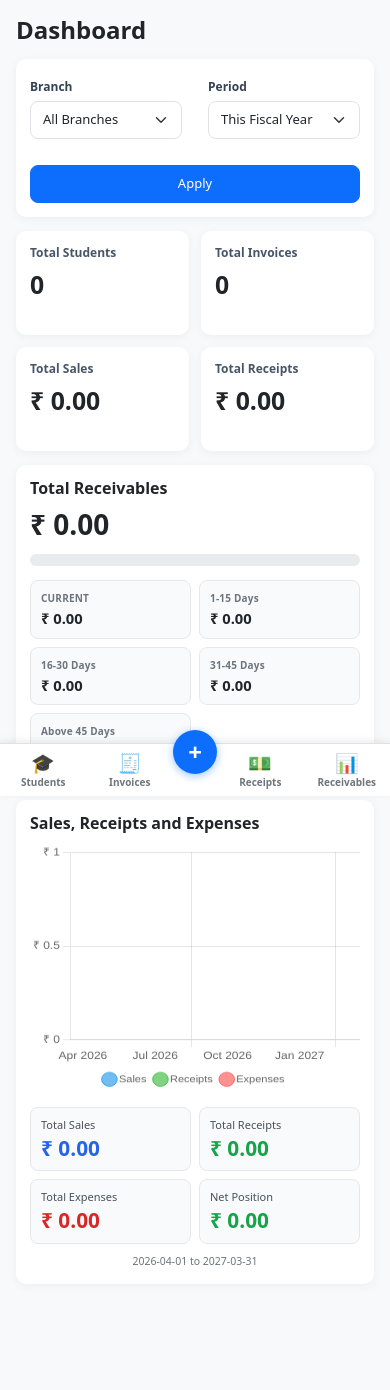
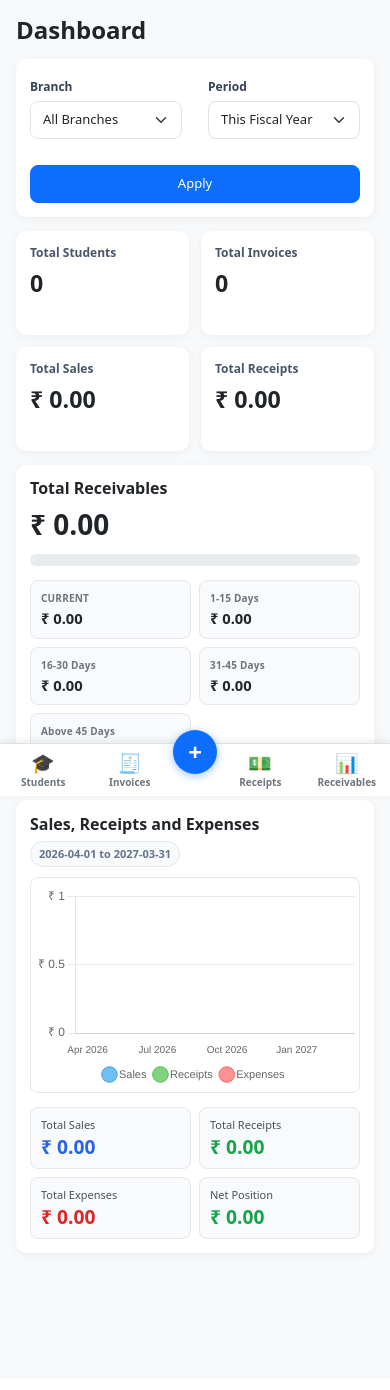
Before and after one commit to naveenlakshman/attnandbilling, a Flask app: page /billing/dashboard in a window 390 px wide. Shown: the part 48-1438 px from the top of the page. After the commit the page ends 1303 px from the top, so only its background shows below. Run offline with Flask 3, Linux system fonts and the light colour scheme; the visitor is signed in with stand-in values (Sample User, id 1); data comes from the database, SQL or seed files in the repository; data that the repository does not hold is empty; some libraries are stand-ins or nearby versions.

Commit message:
feat: Enhance dashboard chart layout with new header, improved styling, and responsive adjustments

```diff
--- a/templates/billing/dashboard.html
+++ b/templates/billing/dashboard.html
@@ -114,6 +114,34 @@
     align-items: start;
   }
 
+  .dashboard-chart-header {
+    display: flex;
+    justify-content: space-between;
+    align-items: flex-start;
+    gap: 12px;
+    margin-bottom: 12px;
+  }
+
+  .dashboard-chart-header h3 {
+    margin-bottom: 0;
+  }
+
+  .dashboard-chart-range-pill {
+    flex-shrink: 0;
+    border: 1px solid #e2e8f0;
+    border-radius: 999px;
+    padding: 5px 10px;
+    background: #f8fafc;
+    color: #64748b;
+    font-size: 12px;
+    font-weight: 600;
+    white-space: nowrap;
+  }
+
+  .dashboard-chart-canvas-wrap {
+    min-height: 380px;
+  }
+
   .dashboard-chart-left canvas {
     width: 100% !important;
     height: 380px !important;
@@ -221,8 +249,9 @@
     }
 
     .stat-card p {
-      font-size: clamp(1.15rem, 7vw, 1.55rem);
+      font-size: clamp(1rem, 6.2vw, 1.45rem);
       line-height: 1.15;
+      white-space: nowrap;
     }
 
     .receivable-card h3,
@@ -269,8 +298,36 @@
       gap: 14px;
     }
 
+    .dashboard-chart-header {
+      display: block;
+      margin-bottom: 10px;
+    }
+
+    .dashboard-chart-header h3 {
+      font-size: 1rem;
+      line-height: 1.25;
+      margin-bottom: 6px;
+    }
+
+    .dashboard-chart-range-pill {
+      display: inline-flex;
+      max-width: 100%;
+      white-space: normal;
+      font-size: 11px;
+      line-height: 1.25;
+      padding: 5px 8px;
+    }
+
+    .dashboard-chart-canvas-wrap {
+      min-height: 214px;
+      padding: 8px 4px 2px;
+      border: 1px solid #e5e7eb;
+      border-radius: 8px;
+      background: #ffffff;
+    }
+
     .dashboard-chart-left canvas {
-      height: 250px !important;
+      height: 204px !important;
     }
 
     #clickInfo {
@@ -298,8 +355,9 @@
     }
 
     .dashboard-total-value {
-      font-size: clamp(1rem, 5.5vw, 1.3rem);
+      font-size: clamp(.95rem, 5vw, 1.2rem);
       line-height: 1.15;
+      white-space: nowrap;
     }
 
     .dashboard-date-range {
@@ -444,8 +502,13 @@
 <div class="card dashboard-chart-card p-4">
   <div class="dashboard-chart-layout">
     <div class="dashboard-chart-left">
-      <h3>Sales, Receipts and Expenses</h3>
-      <canvas id="dashboardChart"></canvas>
+      <div class="dashboard-chart-header">
+        <h3>Sales, Receipts and Expenses</h3>
+        <div class="dashboard-chart-range-pill">{{ start_date }} to {{ end_date }}</div>
+      </div>
+      <div class="dashboard-chart-canvas-wrap">
+        <canvas id="dashboardChart"></canvas>
+      </div>
 
       <div id="clickInfo" class="mt-4 p-3 bg-light rounded" style="display: none;">
         <div class="small text-muted mb-3">
@@ -490,10 +553,6 @@
           ₹ {{ "%.2f"|format(net_position or 0) }}
         </p>
       </div>
-
-      <div class="dashboard-date-range">
-        <small>{{ start_date }} to {{ end_date }}</small>
-      </div>
     </div>
   </div>
 </div>
@@ -509,31 +568,59 @@ const receiptsData = {{ receipts_data|tojson }};
 const expensesData = {{ expenses_data|tojson }};
 const dashboardIsMobile = window.matchMedia('(max-width: 575.98px)').matches;
 
+const activeMonthIndexes = monthLabels
+    .map((label, index) => ({
+        label,
+        index,
+        hasValue: Number(salesData[index] || 0) !== 0 ||
+                  Number(receiptsData[index] || 0) !== 0 ||
+                  Number(expensesData[index] || 0) !== 0
+    }))
+    .filter(item => item.hasValue);
+
+const chartIndexes = (dashboardIsMobile && activeMonthIndexes.length > 0)
+    ? activeMonthIndexes.map(item => item.index)
+    : monthLabels.map((_, index) => index);
+
+const chartLabels = chartIndexes.map(index => monthLabels[index]);
+const chartSalesData = chartIndexes.map(index => salesData[index]);
+const chartReceiptsData = chartIndexes.map(index => receiptsData[index]);
+const chartExpensesData = chartIndexes.map(index => expensesData[index]);
+
 const chartInstance = new Chart(ctx, {
     type: 'bar',
     data: {
-        labels: monthLabels,
+        labels: chartLabels,
         datasets: [
             {
                 label: 'Sales',
-                data: salesData,
+                data: chartSalesData,
                 backgroundColor: 'rgba(54, 162, 235, 0.7)',
                 borderColor: 'rgba(54, 162, 235, 1)',
-                borderWidth: 1
+                borderWidth: 1,
+                borderRadius: dashboardIsMobile ? 4 : 0,
+                categoryPercentage: dashboardIsMobile ? 0.62 : 0.8,
+                barPercentage: dashboardIsMobile ? 0.72 : 0.9
             },
             {
                 label: 'Receipts',
-                data: receiptsData,
+                data: chartReceiptsData,
                 backgroundColor: 'rgba(75, 192, 75, 0.7)',
                 borderColor: 'rgba(75, 192, 75, 1)',
-                borderWidth: 1
+                borderWidth: 1,
+                borderRadius: dashboardIsMobile ? 4 : 0,
+                categoryPercentage: dashboardIsMobile ? 0.62 : 0.8,
+                barPercentage: dashboardIsMobile ? 0.72 : 0.9
             },
             {
                 label: 'Expenses',
-                data: expensesData,
+                data: chartExpensesData,
                 backgroundColor: 'rgba(255, 99, 99, 0.7)',
                 borderColor: 'rgba(255, 99, 99, 1)',
-                borderWidth: 1
+                borderWidth: 1,
+                borderRadius: dashboardIsMobile ? 4 : 0,
+                categoryPercentage: dashboardIsMobile ? 0.62 : 0.8,
+                barPercentage: dashboardIsMobile ? 0.72 : 0.9
             }
         ]
     },
@@ -559,6 +646,9 @@ const chartInstance = new Chart(ctx, {
         scales: {
             y: {
                 beginAtZero: true,
+                grid: {
+                    color: dashboardIsMobile ? 'rgba(148, 163, 184, 0.22)' : undefined
+                },
                 ticks: {
                     maxTicksLimit: dashboardIsMobile ? 4 : 8,
                     callback: function(value) {
@@ -567,11 +657,17 @@ const chartInstance = new Chart(ctx, {
                 }
             },
             x: {
+                grid: {
+                    display: !dashboardIsMobile
+                },
                 ticks: {
                     maxRotation: dashboardIsMobile ? 0 : 45,
                     minRotation: 0,
                     autoSkip: true,
-                    maxTicksLimit: dashboardIsMobile ? 4 : 12
+                    maxTicksLimit: dashboardIsMobile ? 4 : 12,
+                    font: {
+                        size: dashboardIsMobile ? 10 : 12
+                    }
                 }
             }
         }
@@ -582,7 +678,7 @@ document.getElementById('dashboardChart').addEventListener('click', function(evt
     try {
         const canvasPosition = Chart.helpers.getRelativePosition(evt, chartInstance);
         const xScale = chartInstance.scales.x;
-        const dataIndex = Math.round((canvasPosition.x - xScale.left) / ((xScale.right - xScale.left) / monthLabels.length));
+        const dataIndex = Math.round((canvasPosition.x - xScale.left) / ((xScale.right - xScale.left) / chartLabels.length));
         const elements = chartInstance.getElementsAtEventForMode(evt, 'index', { intersect: false }, true);
 
         let finalDataIndex = dataIndex;
@@ -591,11 +687,11 @@ document.getElementById('dashboardChart').addEventListener('click', function(evt
             finalDataIndex = elements[0].index;
         }
 
-        if (finalDataIndex >= 0 && finalDataIndex < monthLabels.length) {
-            const month = monthLabels[finalDataIndex];
-            const salesValue = salesData[finalDataIndex];
-            const receiptsValue = receiptsData[finalDataIndex];
-            const expensesValue = expensesData[finalDataIndex];
+        if (finalDataIndex >= 0 && finalDataIndex < chartLabels.length) {
+            const month = chartLabels[finalDataIndex];
+            const salesValue = chartSalesData[finalDataIndex];
+            const receiptsValue = chartReceiptsData[finalDataIndex];
+            const expensesValue = chartExpensesData[finalDataIndex];
 
             document.getElementById('clickMonth').textContent = month;
             document.getElementById('clickSales').innerHTML = `₹ ${salesValue.toLocaleString('en-IN', { minimumFractionDigits: 2, maximumFractionDigits: 2 })}`;
```
